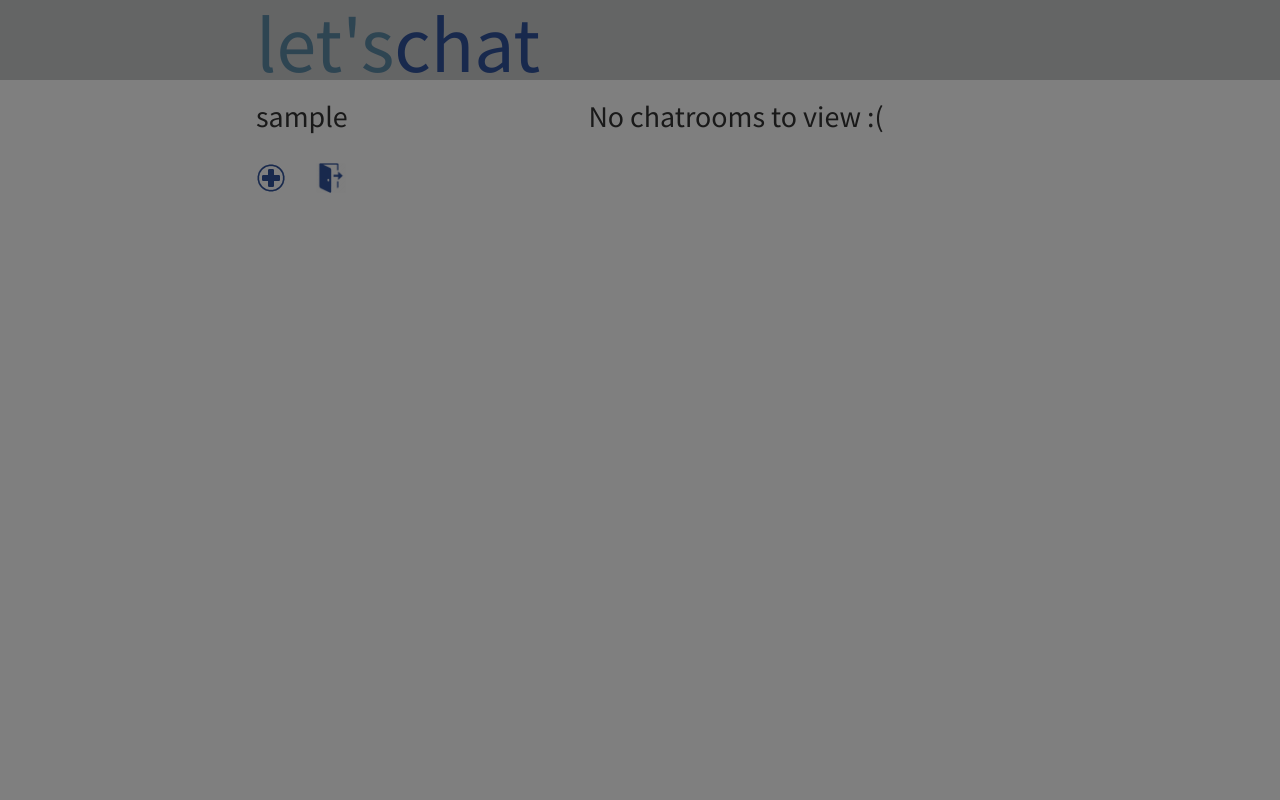
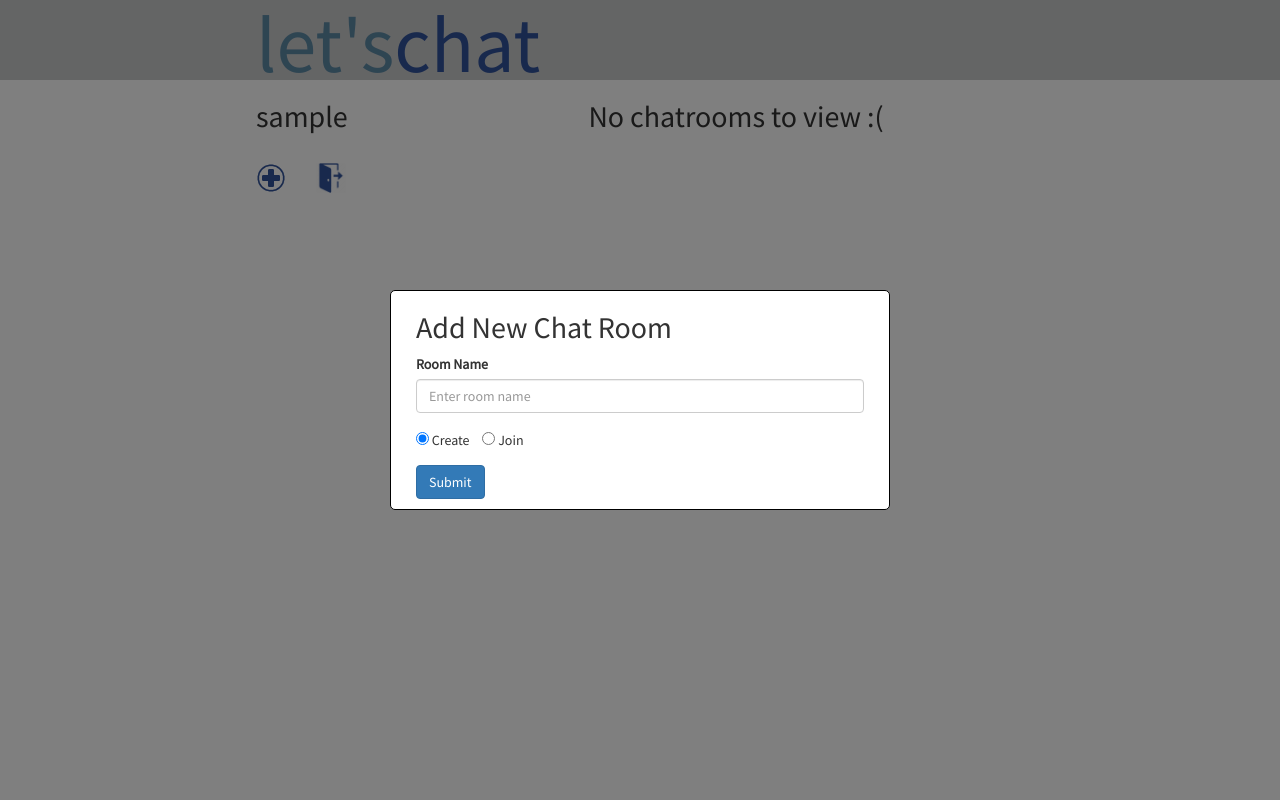
Before and after one commit to marcphilippebeaujean-abertay/cs50project2, a Flask app: template templates/user_view.html in a window 1280 px wide. Run offline with Flask 2, Linux system fonts and the light colour scheme; the template is opened without the code that fills it: most values are stand-ins (such as "Sample title", 1, 10 or a date in 2020); style sheets or scripts are compiled from the project's sources; some libraries are stand-ins or nearby versions.

Commit message:
setup the style and layout for the add room form

```diff
--- a/static/style/contentlayout.scss
+++ b/static/style/contentlayout.scss
@@ -23,29 +23,3 @@
     text-align: center;
   }
 }
-
-#user-inceractions-div{
-  display: flex;
-  flex-direction: row;
-  margin-top: 30px;
-  width: 100%;
-}
-
-.interaction-logo{
-  height: 30px;
-  width: 30px;
-  margin-right: 30px;
-}
-
-.overlay{
-  position: fixed; /* Sit on top of the page content */
-  display: block; /* Hidden by default */
-  width: 100%; /* Full width (cover the whole page) */
-  height: 100%; /* Full height (cover the whole page) */
-  top: 0;
-  left: 0;
-  right: 0;
-  bottom: 0;
-  background-color: rgba(1,1,1,0.5); /* Black background with opacity */
-  z-index: 2;
-}
--- a/static/style/style.scss
+++ b/static/style/style.scss
@@ -1,7 +1,8 @@
 @import './themes';
 @import './navbar';
-@import "./contentlayout";
-@import "./home.scss";
+@import './contentlayout';
+@import './userview';
+@import './home.scss';
 
 body{
   margin: 0px;
--- /dev/null
+++ b/static/style/userview.scss
@@ -0,0 +1,50 @@
+#user-inceractions-div{
+  display: flex;
+  flex-direction: row;
+  margin-top: 30px;
+  width: 100%;
+}
+
+.interaction-logo{
+  height: 30px;
+  width: 30px;
+  margin-right: 30px;
+}
+
+.overlay{
+  position: fixed; /* Sit on top of the page content */
+  display: block; /* Hidden by default */
+  width: 100%; /* Full width (cover the whole page) */
+  height: 100%; /* Full height (cover the whole page) */
+  top: 0;
+  left: 0;
+  right: 0;
+  bottom: 0;
+  background-color: rgba(1,1,1,0.5); /* Black background with opacity */
+  z-index: 2;
+}
+
+#chatroom-creation-window{
+  position: fixed;
+  display: block;
+  width: 500px;
+  left: 50%;
+  top: 50%;
+  transform: translate(-50%, -50%);
+  background-color: white;
+  border-width: thin;
+  border-color: #000;
+  border-radius: 5px;
+  border-style: solid;
+}
+
+.inline-radio-btns{
+  span{
+    margin-right: 10px;
+  }
+}
+
+.chatroom-form{
+  width: 90%;
+  margin: 10px auto;
+}
--- a/templates/user_view.html
+++ b/templates/user_view.html
@@ -6,7 +6,22 @@
 {% block content %}
     <div id="user-view-grid">
         <div class="overlay" id="chatroom-creation-overlay">
-
+            <div id="chatroom-creation-window">
+                <form class="chatroom-form">
+                    <h2>Add New Chat Room</h2>
+                    <div class="form-group">
+                        <label for="roomName">Room Name</label>
+                        <input name="roomName" type="name" class="form-control" id="roomName" aria-describedby="newRoomName" placeholder="Enter room name">
+                    </div>
+                    <div class="form-group">
+                        <div class="inline-radio-btns">
+                            <input type="radio" name="room-creation-choice"  value="create" checked /> <span>Create</span>
+                            <input type="radio" name="room-creation-choice"  value="join" /> Join
+                        </div>
+                    </div>
+                    <button type="submit" class="btn btn-primary" id="usr-access-btn">Submit</button>
+                </form>
+            </div>
         </div>
         <div id="user-sidebar">
             <h2>{{ username }}</h2>
```
Also changed, not shown: 2 other files.
